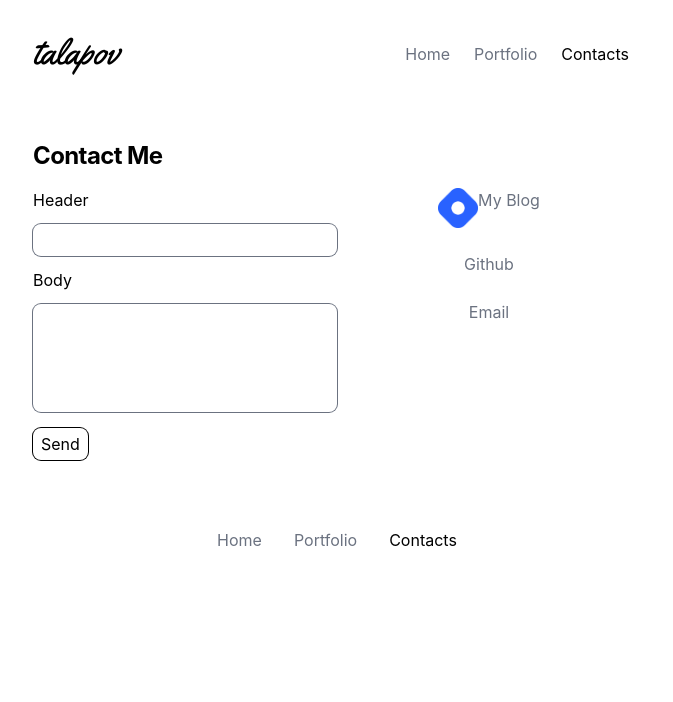
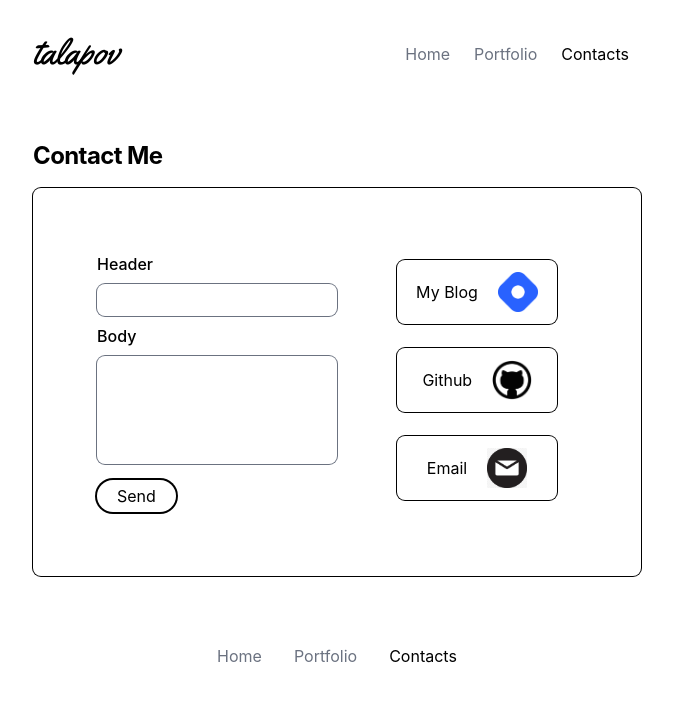
Before and after one commit to dzeppelin/personal-website, a React (Create React App) app: page /contacts in a window 1280 px wide. Shown: the top 702 px of the page, without its empty margins (303-976 px from the left). Built offline with nearby package versions, Linux system fonts and the light colour scheme.

Commit message:
UI changes to contacts

```diff
--- a/src/components/pages/Contacts.tsx
+++ b/src/components/pages/Contacts.tsx
@@ -10,16 +10,16 @@ const Contacts = () => {
 					Contact Me
 				</h2>
 
-				<div className='flex flex-row w-full'>
+				<div className='flex flex-row w-full ring-1 ring-black rounded-lg p-16'>
 					<div className='form flex flex-col w-1/2'>
-						<p className='mb-3'>Header</p>
+						<p className='mb-2 font-medium'>Header</p>
 						<input
 							type='text'
 							name=''
 							id=''
-							className='ring-1 rounded-lg ring-gray-500 mb-3 p-1 px-2 w-full'
+							className='ring-1 rounded-lg ring-gray-500 mb-2 p-1 px-2 w-full'
 						/>
-						<p className='mb-3'>Body</p>
+						<p className='mb-2 font-medium'>Body</p>
 						<input
 							type='text'
 							name=''
@@ -27,22 +27,24 @@ const Contacts = () => {
 							className='ring-1 rounded-lg ring-gray-500 p-1 px-2 pb-20 w-full'
 						/>
 						<div className='flex flex-row justify-items-start mt-4'>
-							<button className='ring-1 ring-black px-2 py-1 rounded-lg hover:shadow-lg'>
+							<button className='ring-2 ring-black px-5 py-1 rounded-full hover:shadow-lg'>
 								Send
 							</button>
 						</div>
 					</div>
-					<div className='contacts w-1/2'>
-						<ul className='flex flex-col contacts justify-center items-center contact-links'>
-							<li className='flex flex-row'>
-								<img src='hashnode.png' alt='hashnode logo' className='h-10' />
+					<div className='contacts w-1/2 flex flex-col mt-2'>
+						<ul className='flex flex-col contacts items-center contact-links ml-10'>
+							<li>
 								<a href=''>My Blog</a>
+								<img src='hashnode.png' alt='hashnode logo' />
 							</li>
 							<li>
 								<a href=''>Github</a>
+								<img src='github.png' alt='github logo' />
 							</li>
 							<li>
 								<a href=''>Email</a>
+								<img src='email.jpg' alt='email icon' />
 							</li>
 						</ul>
 					</div>
--- a/src/styles/pages/contacts.css
+++ b/src/styles/pages/contacts.css
@@ -3,5 +3,9 @@ ul.contacts > li {
 }
 
 ul.contact-links > li {
-	@apply m-3 last:mb-0 first:mt-0 cursor-pointer;
+	@apply m-3 last:mb-0 first:mt-0 cursor-pointer flex flex-row items-center justify-center ring-1 rounded-lg ring-black px-4 py-3 w-40 text-black hover:shadow-lg;
 }
+
+ul.contact-links > li > img {
+	@apply h-10 ml-5;
+}
```
Also changed, not shown: public/email.jpg (added), public/github.png (added).
